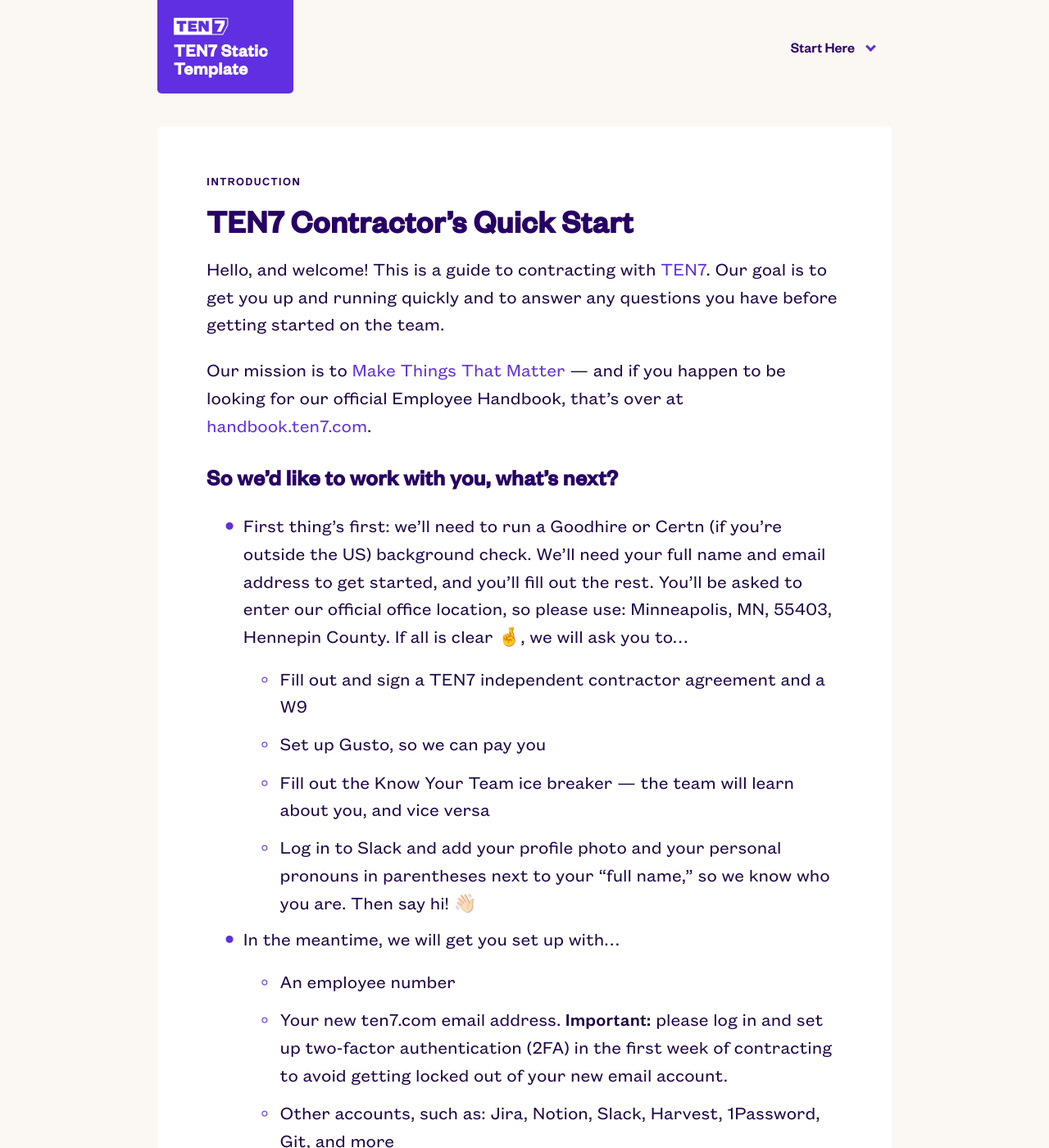
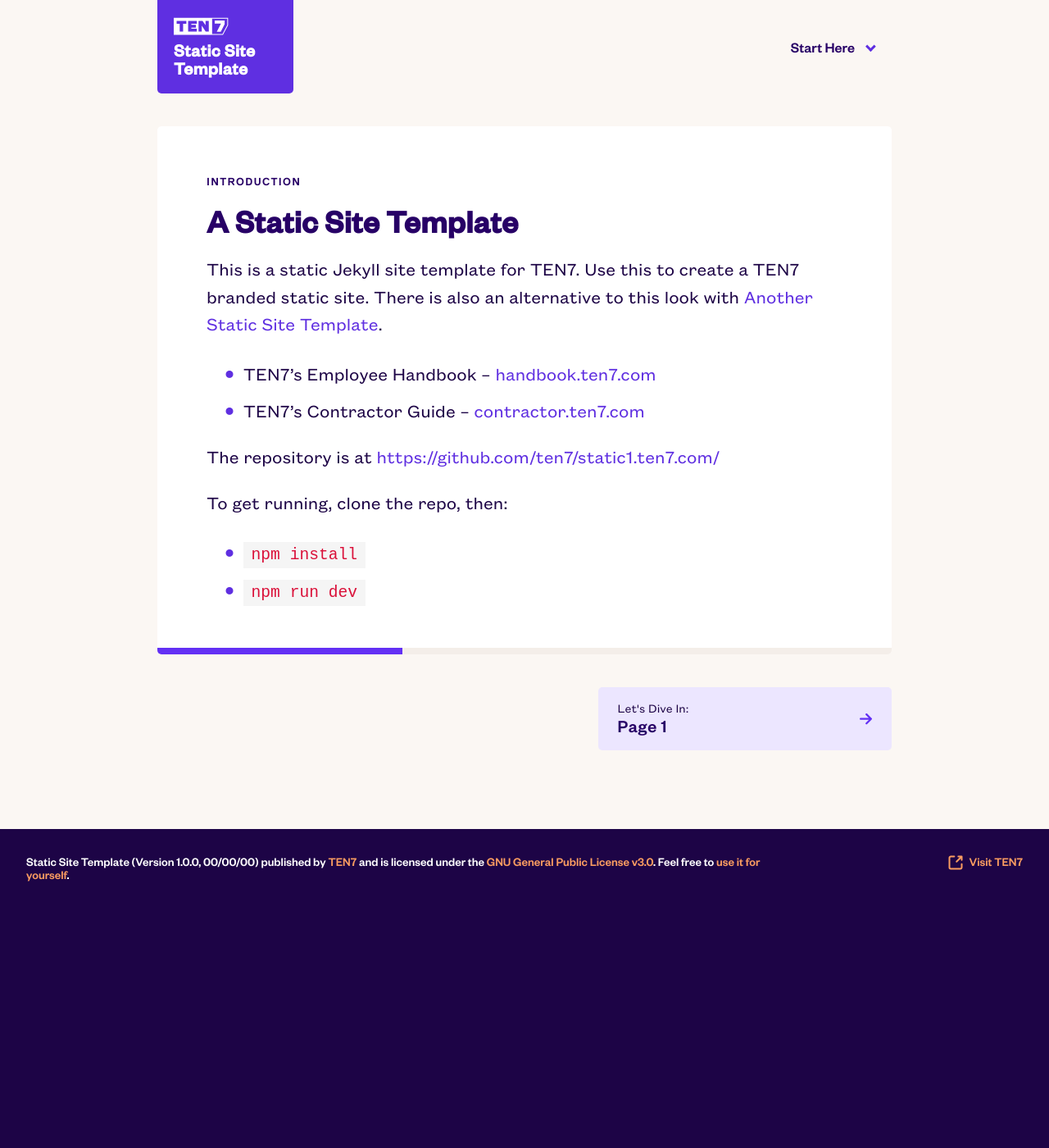
Before and after one commit to ten7/static1.ten7.com, a Jekyll site: the page built from index.md, in a window 1280 px wide and 1400 px high. Shown: the whole window at 82% size. Built offline with Jekyll 4.4.1, drawn with Linux system fonts in a browser that asks for light colours; some web fonts are replaced; some of the changed text lies outside the part shown.

Commit message:
A site template

```diff
--- a/_config.yml
+++ b/_config.yml
@@ -18,7 +18,7 @@
 # You can create any custom variable you would like, and they will be accessible
 # in the templates via {{ site.myvariable }}.
 
-title: "TEN7 Static Template"
+title: "Static Site Template"
 subtitle: "Version 1.0.0, 00/00/00"
 
 nav:
--- a/index.md
+++ b/index.md
@@ -1,38 +1,18 @@
 ---
 layout: page
-title:  TEN7 Contractor’s Quick Start
+title:  A Static Site Template
 opener: Introduction
 ---
 
-Hello, and welcome! This is a guide to contracting with [TEN7](https://ten7.com/).  Our goal is to get you up and running quickly and to answer any questions you have before getting started on the team.
+This is a static Jekyll site template for TEN7. Use this to create a TEN7 branded static site. There is also an alternative to this look with [Another Static Site Template](https://static2.ten7.com/).
 
-Our mission is to [Make Things That Matter](https://ten7.com/mission) --- and if you happen to be looking for our official Employee Handbook, that’s over at [handbook.ten7.com](https://handbook.ten7.com/).
+* TEN7’s Employee Handbook -- [handbook.ten7.com](https://handbook.ten7.com/)
+* TEN7’s Contractor Guide -- [contractor.ten7.com](https://contractor.ten7.com/)
 
-## So we’d like to work with you, what’s next?
-
-*   First thing’s first: we’ll need to run a Goodhire or Certn (if you’re outside the US) background check. We’ll need your full name and email address to get started, and you’ll fill out the rest. You’ll be asked to enter our official office location, so please use: Minneapolis, MN, 55403, Hennepin County. If all is clear 🤞, we will ask you to...
-    *   Fill out and sign a TEN7 independent contractor agreement and a W9
-    *   Set up Gusto, so we can pay you
-    *   Fill out the Know Your Team ice breaker --- the team will learn about you, and vice versa
-    *   Log in to Slack and add your profile photo and your personal pronouns in parentheses next to your "full name," so we know who you are. Then say hi! 👋🏻
-*   In the meantime, we will get you set up with...
-    *   An employee number
-    *   Your new ten7.com email address. **Important:** please log in and set up two-factor authentication (2FA) in the first week of contracting to avoid getting locked out of your new email account.
-    *   Other accounts, such as: Jira, Notion, Slack, Harvest, 1Password, Git, and more
+The repository is at [https://github.com/ten7/static1.ten7.com/](https://github.com/ten7/static1.ten7.com/)
 
 
-## We know you must have loads of questions! We have answers.
+To get running, clone the repo, then:
 
-Please know that — depending on your role — someone will talk you through our process in more detail before you dive into the work. We’ve divided our answers up into:
-
-* [Administrative](/admin.html)
-* [Time Tracking and Payment](/time.html)
-* [Process](/process.html)
-* [Developer Specific](/developer.html)
-
-
-## Good luck!
-
-We wish you the best of luck in your first hours and days with us at TEN7. Know that we’re glad to have you on board, and that we look forward to getting to know you better. Still have questions? Feel free to reach out to [Dani Adelman](https://ten7.slack.com/team/UKEQ8DH9T), our Director of Operations.
-
-You can also contact our CEO, Ivan Stegic, directly as much as you need via Slack, email, or even with a phone call! This could be a random call to say, “Hi!” or to tell him that things are bonkers, and you need help. You name it, he’s available whenever you are. His mobile number is on his [Slack profile.](https://ten7.slack.com/team/U02FLV1A0)
+* `npm install`
+* `npm run dev`
```
Also changed, not shown: README.md.
